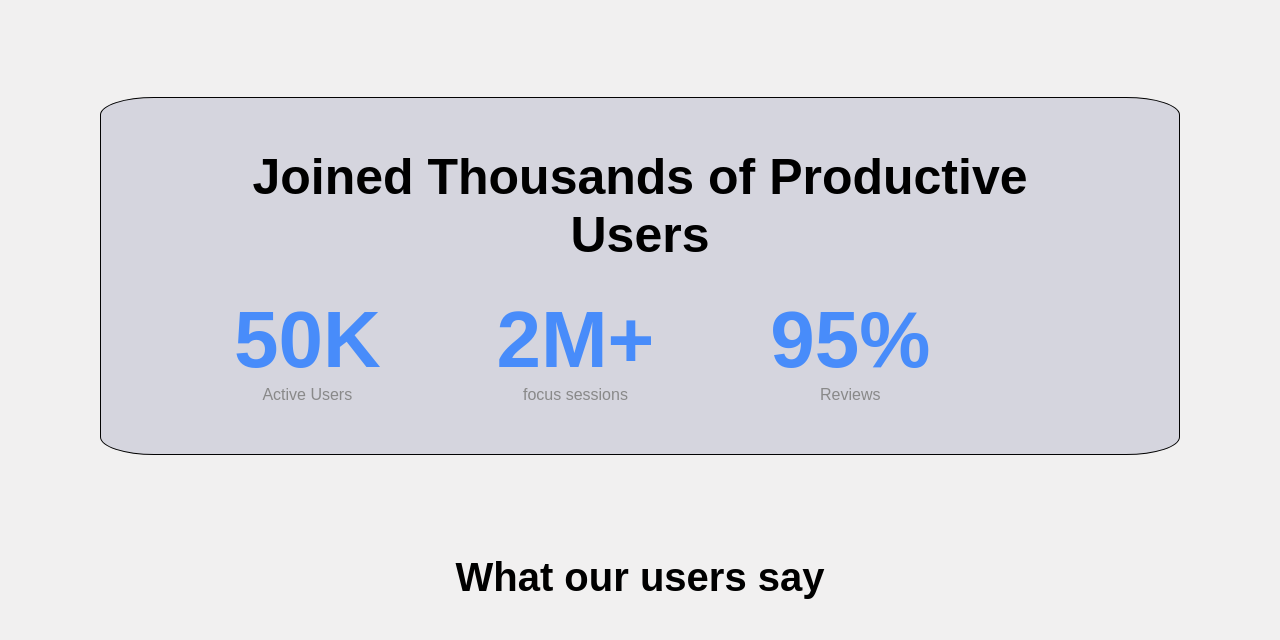
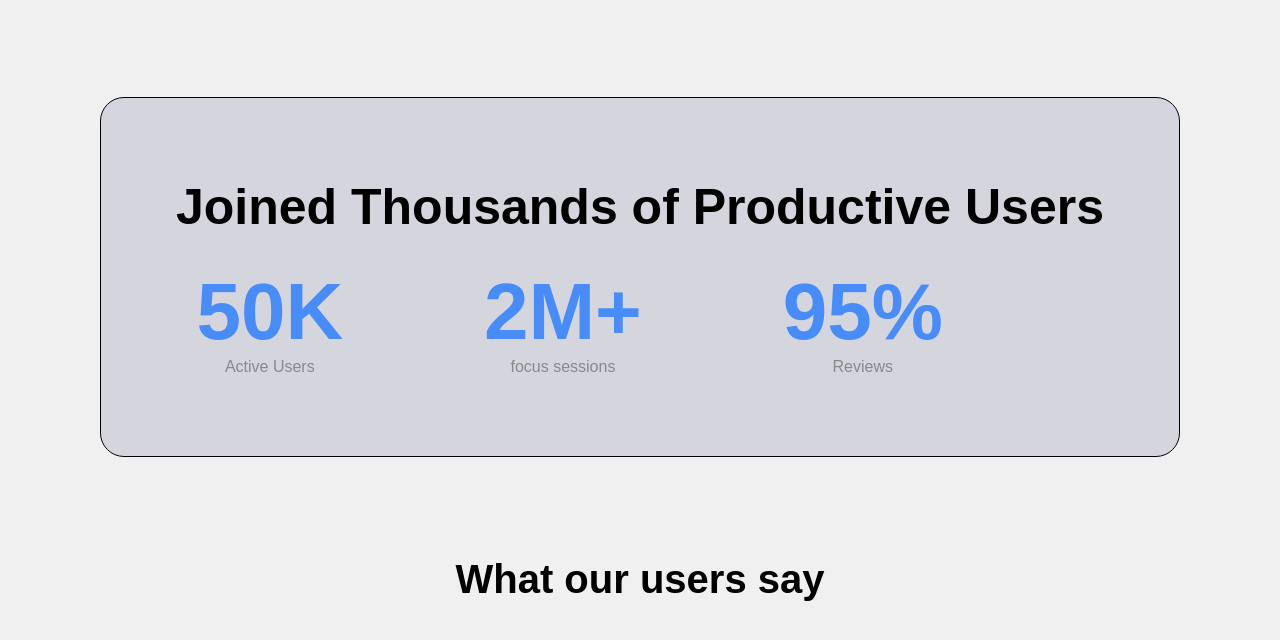
Before and after one commit to mdyeasinhossen/assingment-1, a plain HTML site: page assingment.html in a window 1280 px wide. Shown: the part 792-1432 px from the top of the page. Drawn offline with Linux system fonts and the light colour scheme.

Commit message:
fixed user-container padding & radius

```diff
--- a/assingment.css
+++ b/assingment.css
@@ -88,9 +88,9 @@ main{
 .user-container{
     text-align: center;
     align-items: center;
-    padding: 50px 100px;
+    padding: 80px 50px;
     border: 1px solid #030303;
-    border-radius: 5%;
+    border-radius: 24px;
     margin: 50px 100px;
     background-color: #d5d5de;
 
```
